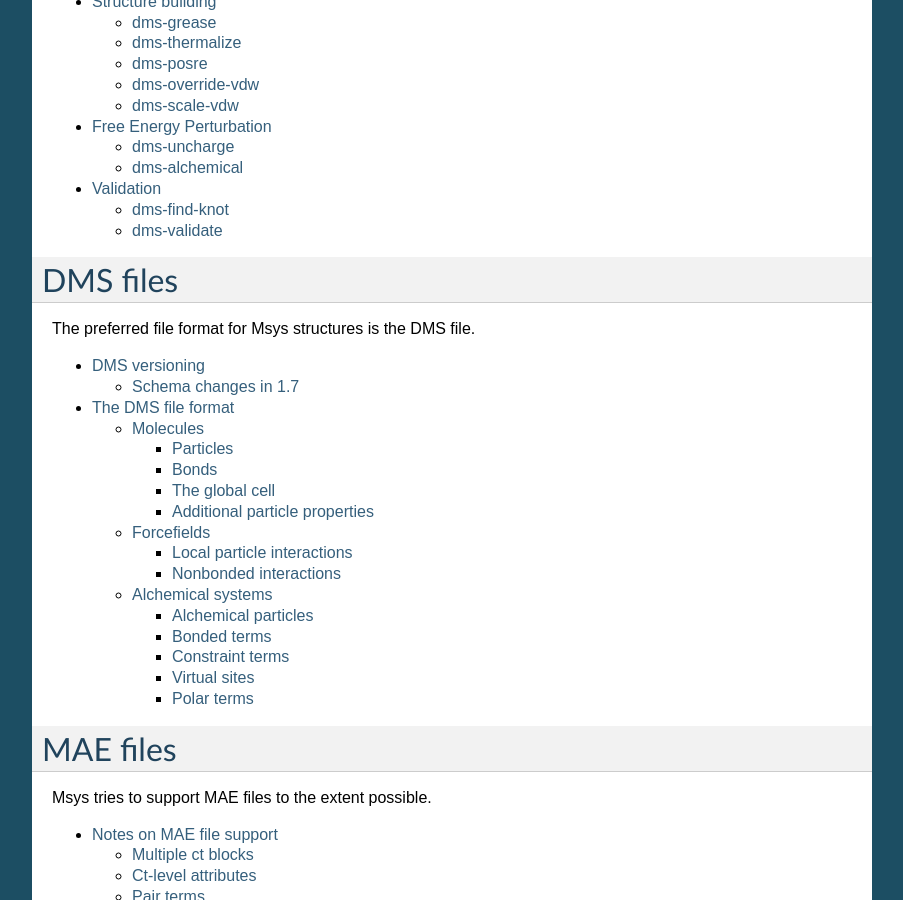
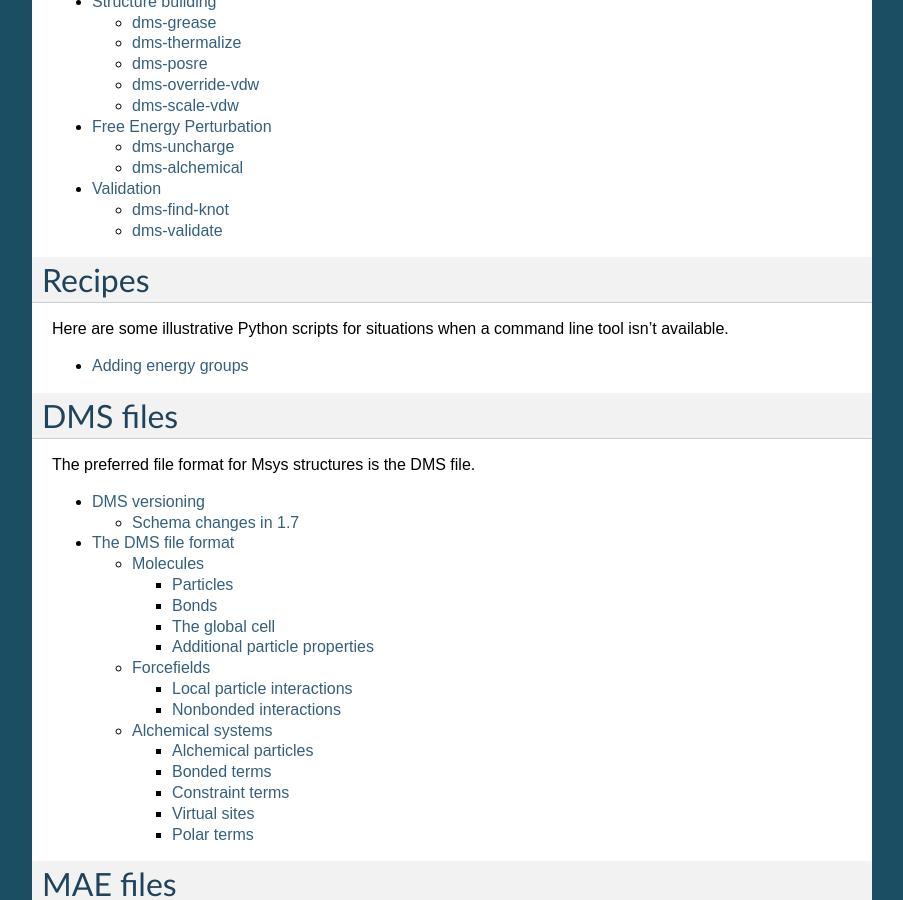
Before and after one commit to DEShawResearch/msys, a Sphinx documentation site: the page built from doc/source/index.rst, in a window 1280 px wide and 900 px high, scrolled down 1506 px. Shown: the whole window, without its empty margins (198-1101 px from the left). Built offline with Sphinx 7.4.7, drawn with Linux system fonts in a browser that asks for light colours; the version number could not be read and is left out.

Commit message:
Added a recipes section to the documentation, with an energy groups example.
[git-p4: depot-paths = "//depot/desrad/main/sw/libs/msys/": change = 162014]

```diff
--- a/doc/source/index.rst
+++ b/doc/source/index.rst
@@ -38,6 +38,7 @@
    system
    nonbonded
 
+
 Command line tools
 ==================
 
@@ -47,6 +48,17 @@
 .. toctree::
 
    tools
+
+
+Recipes
+=======
+
+Here are some illustrative Python scripts for situations when a command line
+tool isn't available.
+
+.. toctree::
+
+   recipes
 
 
 DMS files
```
Also changed, not shown: doc/source/recipes.rst (added, +21 -0 lines).
